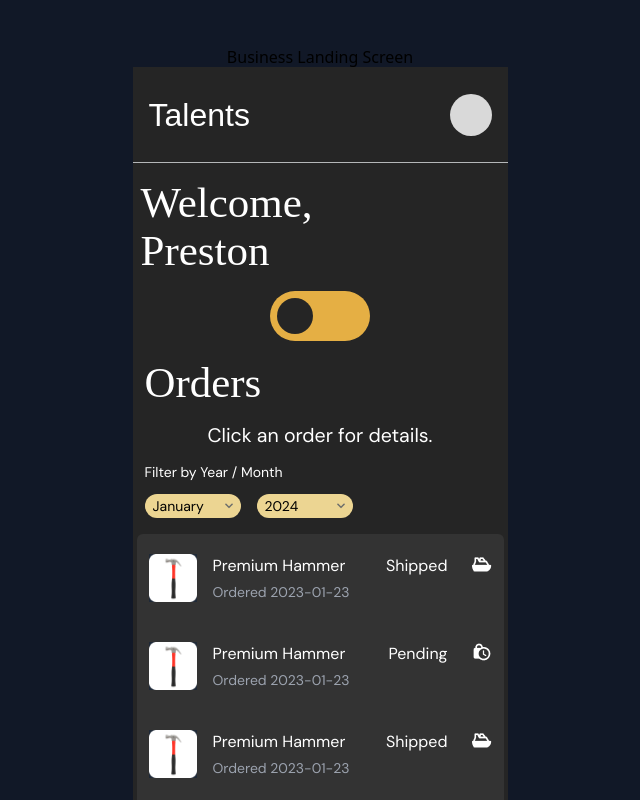
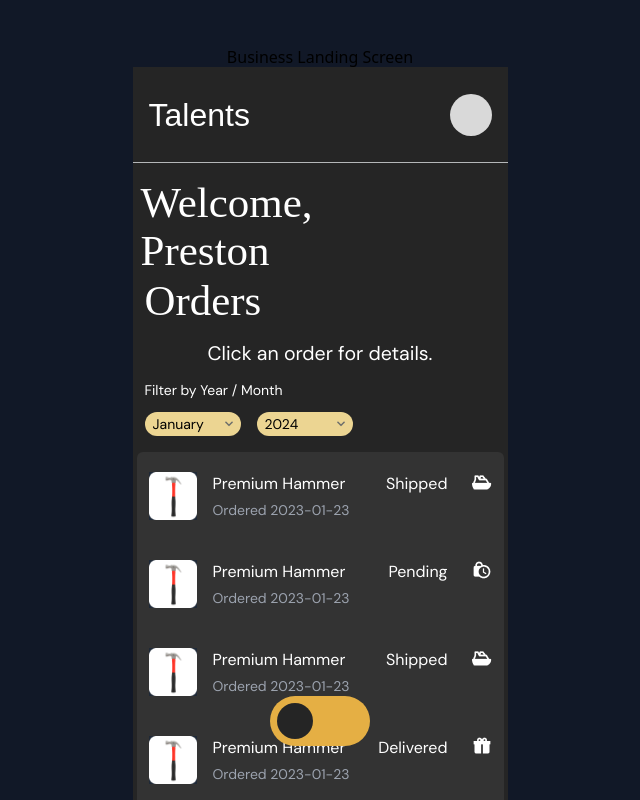
Before and after one commit to gdickison/talents, a Next.js app: page /business-landing-screen in a window 1280 px wide. Shown: the top 800 px of the page, without its empty margins (320-960 px from the left). Built offline with nearby package versions, Linux system fonts and the light colour scheme; a web font is replaced by a local one.

Commit message:
Absolutely position toggle

```diff
--- a/src/app/business-landing-screen/page.js
+++ b/src/app/business-landing-screen/page.js
@@ -5,7 +5,10 @@ import ToggleSwitch from "@/components/ToggleSwitch"
 
 function BusinessLandingScreen() {
   return (
-    <div className="flex flex-col items-center mt-12">
+    <div className="flex flex-col items-center mt-12 relative">
+      <div className="py-4 flex justify-center fixed top-[85%]">
+        <ToggleSwitch/>
+      </div>
       <h6 className='text-left'>Business Landing Screen</h6>
       <div className='w-[375px] h-screen bg-t-dark-brown'>
         <div>
@@ -21,9 +24,6 @@ function BusinessLandingScreen() {
               <div className="w-full text-white text-[43px] font-normal font-['Marion']">
                 Preston
               </div>
-            </div>
-            <div className="py-4 flex justify-center">
-              <ToggleSwitch/>
             </div>
             <div className="flex flex-col gap-6">
               <div className="text-center text-white text-[23px] font-normal font-['Marion']">
```
